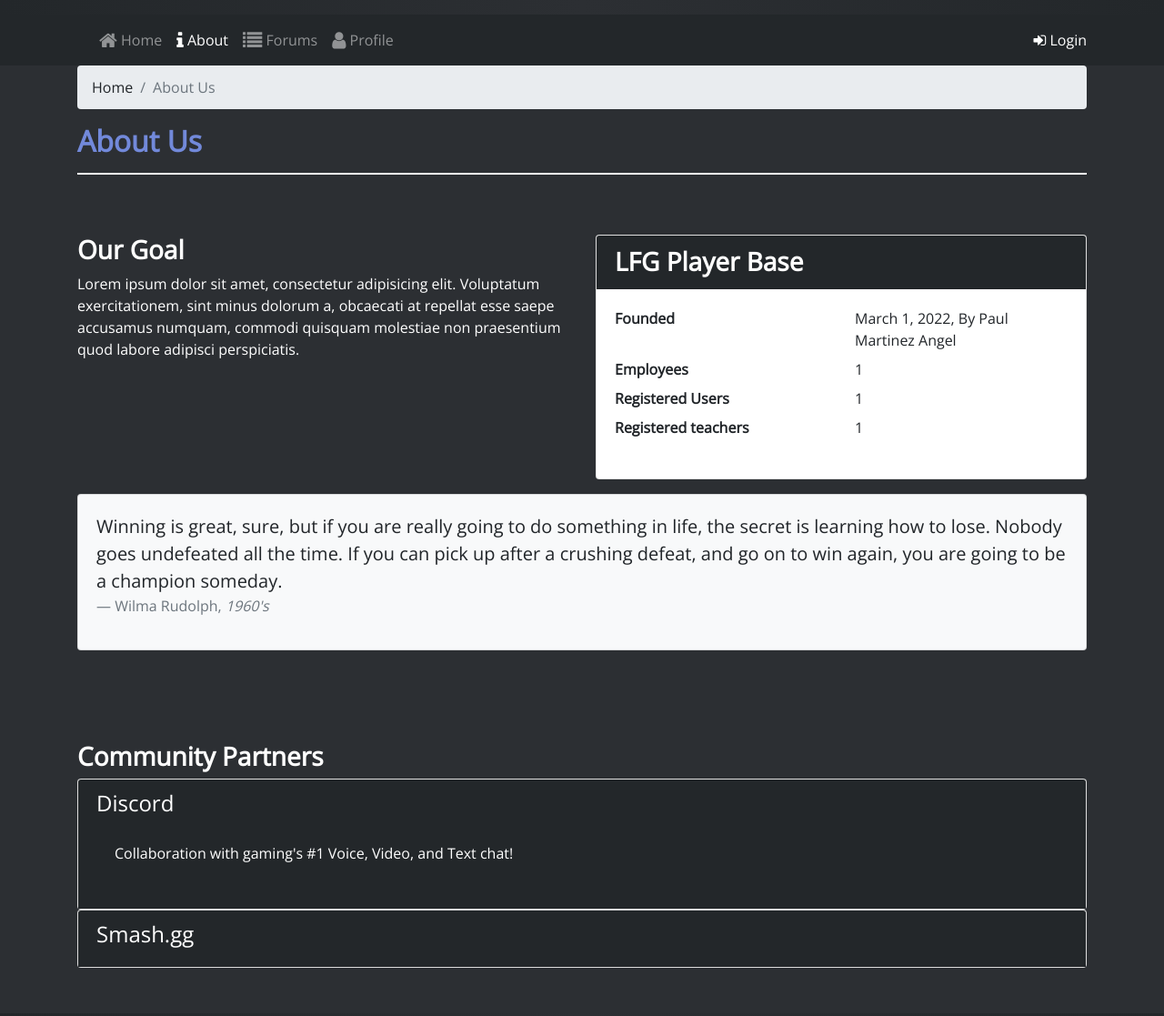
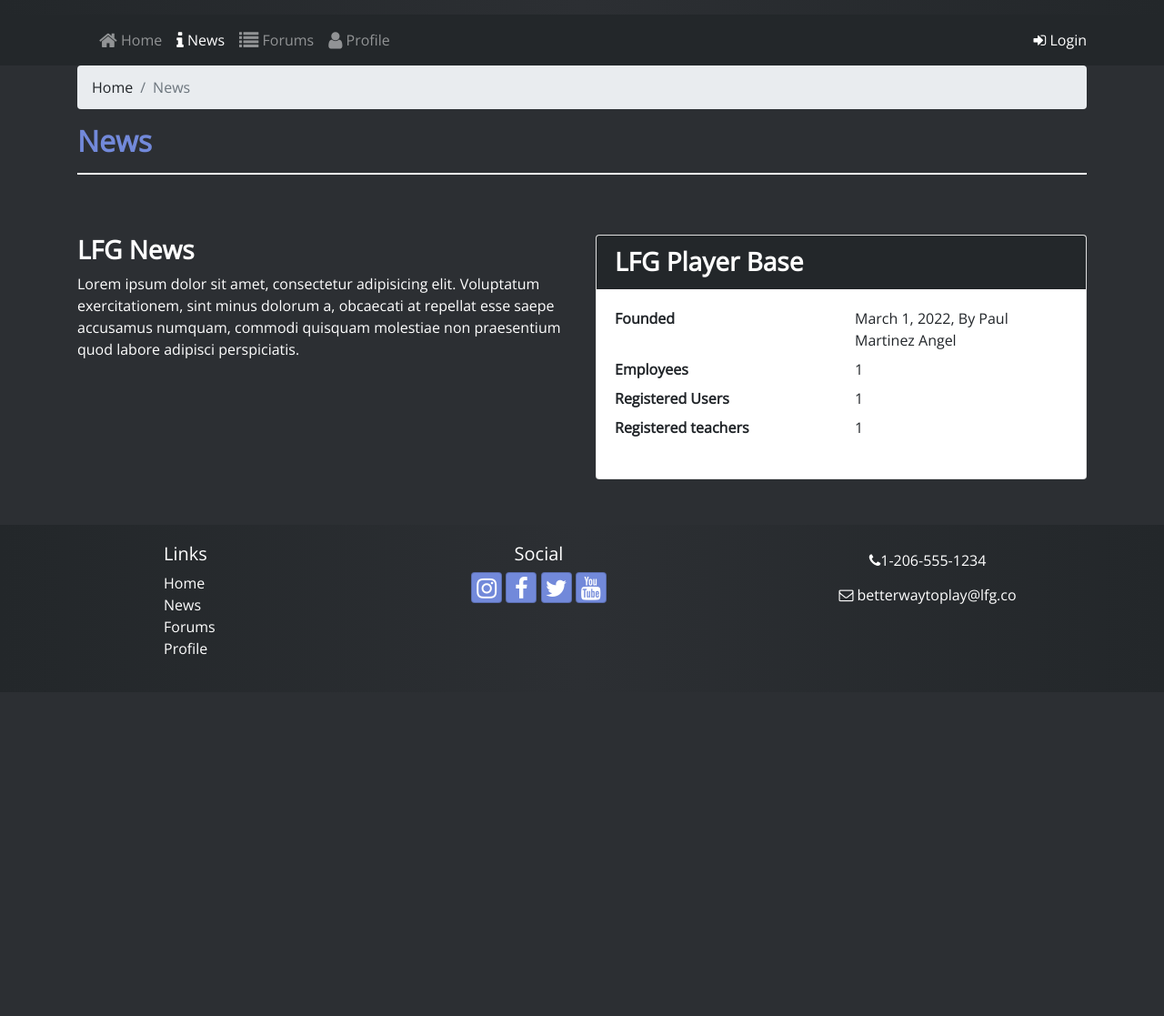
Before and after one commit to PaulMartinezAngel/lfg-social, a website: page news.html in a window 1280 px wide. Shown: the part 160-1277 px from the top of the page at 91% size. After the commit the page ends 921 px from the top, so only its background shows below. Drawn offline with nearby package versions, Linux system fonts and the light colour scheme.

Commit message:
Home and News

```diff
--- a/aboutus.html
+++ b/news.html
@@ -137,7 +137,7 @@
                 <ul class="navbar-nav">
                     <li class="nav-item"><a class="nav-link" href="index.html"><i class="fa fa-home fa-lg"></i> Home</a>
                     </li>
-                    <li class="nav-item active"><a class="nav-link" href="#"><i class="fa fa-info fa-lg"></i> About</a>
+                    <li class="nav-item active"><a class="nav-link" href="#"><i class="fa fa-info fa-lg"></i> News</a>
                     </li>
                     <li class="nav-item"><a class="nav-link" href="#"><i class="fa fa-list fa-lg"></i> Forums</a></li>
                     <li class="nav-item"><a class="nav-link" href="#"><i class="fa fa-user fa-lg"></i> Profile</a></li>
@@ -196,16 +196,16 @@
             <div class="col">
                 <ol class="breadcrumb">
                     <li class="breadcrumb-item"><a href="index.html">Home</a></li>
-                    <li class="breadcrumb-item active">About Us</li>
+                    <li class="breadcrumb-item active">News</li>
                 </ol>
-                <h2>About Us</h2>
+                <h2>News</h2>
                 <hr />
             </div>
         </div>
 
         <div class="row row-content">
             <div class="col-sm-6">
-                <h3 class="text-white">Our Goal</h3>
+                <h3 class="text-white">LFG News</h3>
                 <p class="text-white">Lorem ipsum dolor sit amet, consectetur adipisicing elit. Voluptatum
                     exercitationem, sint minus dolorum a, obcaecati at repellat esse saepe accusamus numquam, commodi
                     quisquam molestiae non praesentium quod labore adipisci perspiciatis.</p>
@@ -227,51 +227,6 @@
                     </div>
                 </div>
             </div>
-            <div class="col">
-                <div class="card bg-light mt-3">
-                    <blockquote class="blockquote card-body">
-                        <p class="mb-0">Winning is great, sure, but if you are really going to do something in life, the
-                            secret is learning how to lose. Nobody goes undefeated all the time. If you can pick up
-                            after a crushing defeat, and go on to win again, you are going to be a champion someday.</p>
-                        <footer class="blockquote-footer">Wilma Rudolph,
-                            <cite title="Source Title"> 1960's
-                            </cite>
-                        </footer>
-                    </blockquote>
-                </div>
-            </div>
-        </div>
-
-        <div class="row row-content">
-            <div class="col">
-                <h3 class="text-white">Community Partners</h3>
-                <div id="accordion">
-                    <div class="card">
-                        <div role="tab" class="card-header">
-                            <h4>
-                                <a class="text-white" data-toggle="collapse" data-target="#bootstrap">Discord</a>
-                            </h4>
-                            <div class="collapse show" id="bootstrap" data-parent="#accordion">
-                                <div class="card-body">
-                                    <p class="d-none d-sm-block text-white">Collaboration with gaming's #1 Voice, Video, and Text chat!</p>
-                                </div>
-                            </div>
-                        </div>
-                    </div>
-                    <div class="card">
-                        <div role="tab" class="card-header">
-                            <h4>
-                                <a class="collapsed text-white" data-toggle="collapse" data-target="#git">Smash.gg</a>
-                            </h4>
-                            <div class="collapse" id="git" data-parent="#accordion">
-                                <div class="card-body">
-                                    <p class="d-none d-sm-block text-white">With community ran tournaments what better site to host them on than Smash.gg!</p>
-                                </div>
-                            </div>
-                        </div>
-                    </div>
-                </div>
-            </div>
         </div>
     </div>
 
@@ -283,9 +238,9 @@
                     <h5 class="text-white">Links</h5>
                     <ul class="list-unstyled text-white">
                         <li><a href="#">Home</a></li>
-                        <li><a href="aboutus.html">About</a></li>
-                        <li><a href="#">Sites</a></li>
-                        <li><a href="contactus.html">Contact</a></li>
+                        <li><a href="news.html">News</a></li>
+                        <li><a href="#">Forums</a></li>
+                        <li><a href="#">Profile</a></li>
                     </ul>
                 </div>
                 <div class="col-6 col-sm-5 text-center">
```
Also changed, not shown: index.html (+52 -6 lines), img/friends-gamer-thumbnail.jpg (added).
